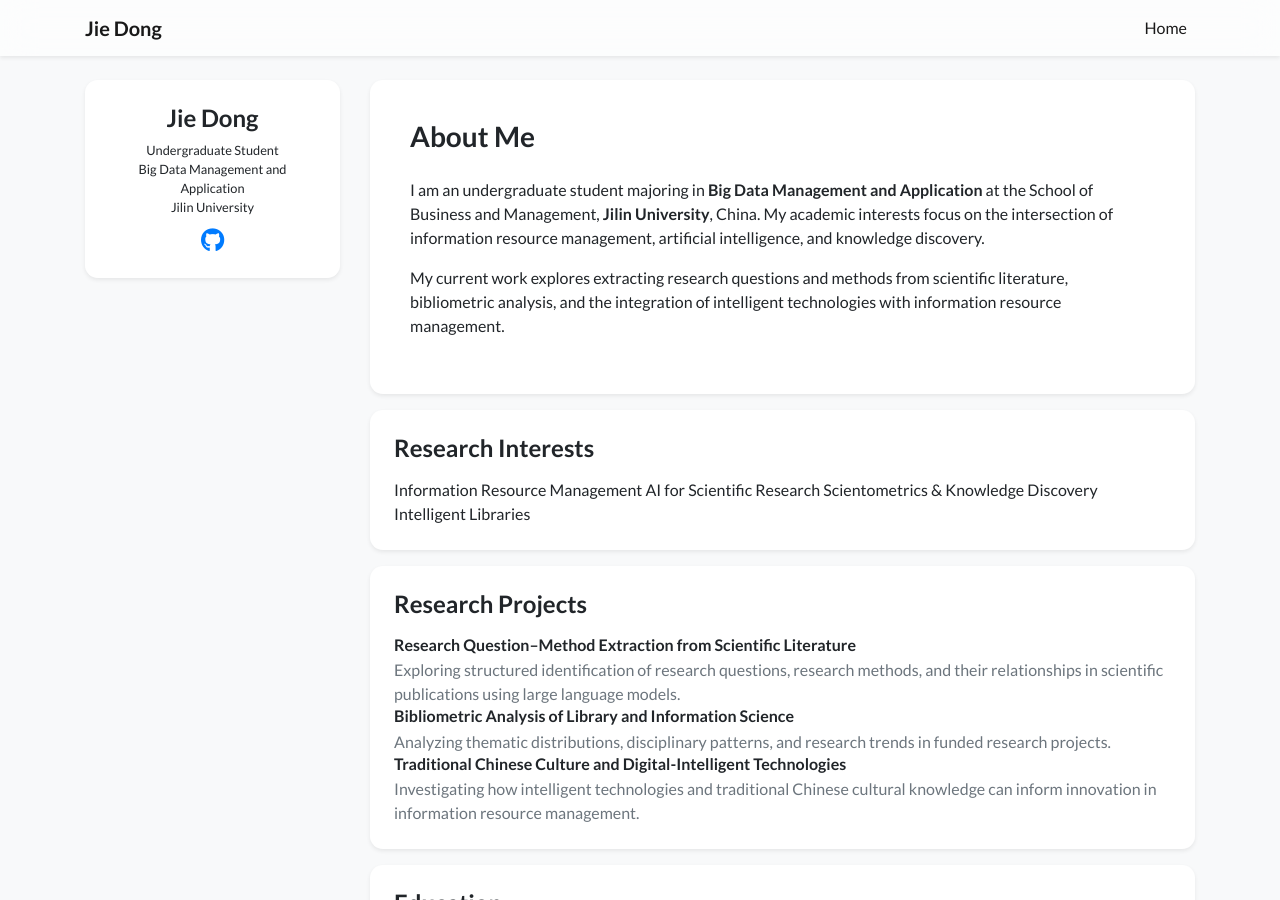
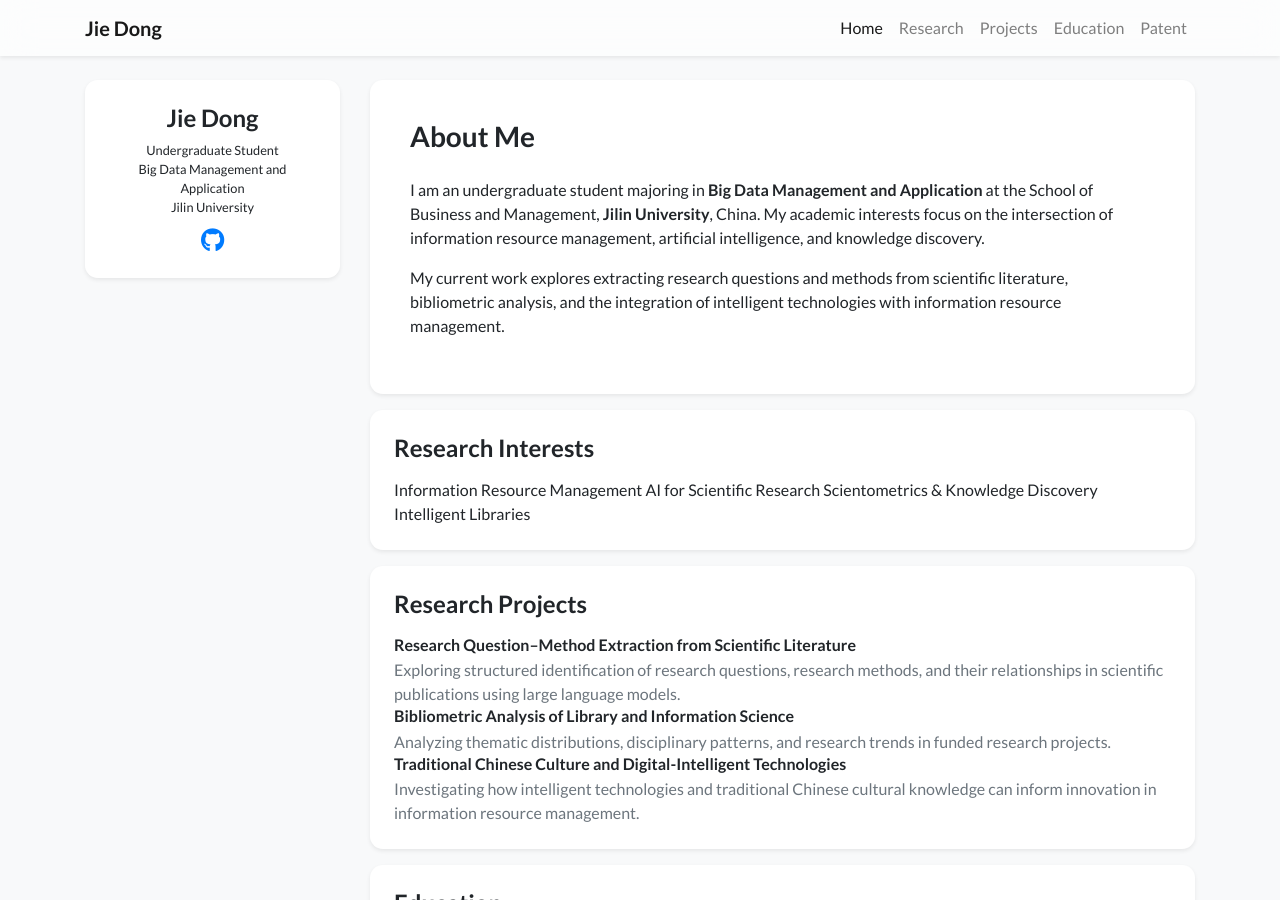
Before and after one commit to The-Tracker/The-Tracker.github.io, a Jekyll site: the page built from index.html, in a window 1280 px wide and 900 px high. Built offline with Jekyll 4.4.1, drawn with Linux system fonts in a browser that asks for light colours; nearby versions of some CDN libraries; a style sheet for code colours, icons or effects is not loaded.

Commit message:
Refine academic homepage: _includes/navbar.html

```diff
--- a/_includes/navbar.html
+++ b/_includes/navbar.html
@@ -1,17 +1,20 @@
 <nav class="navbar navbar-expand-sm navbar-light fixed-top mb-5 shadow-sm">
   <div class="{% if page.container_class %}{{ page.container_class }}{% else %}container-lg{% endif %}">
-        <a class="navbar-brand"><strong>{{site.data.profile.navbar_name}}</strong></a>
+    <a class="navbar-brand" href="{{ '/' | relative_url }}"><strong>{{ site.data.profile.navbar_name }}</strong></a>
     <button class="navbar-toggler" style="font-size: 1em; padding: 0.5em;" type="button" data-toggle="collapse" data-target="#navbarResponsive" aria-controls="navbarResponsive" aria-expanded="false" aria-label="Toggle navigation">
-            <i class="fas fa-map"></i> Menu
+      <i class="fas fa-bars"></i> Menu
     </button>
-
     <div class="collapse navbar-collapse" id="navbarResponsive">
       <ul class="navbar-nav ml-auto">
         {% for item in site.data.navigation.pages %}
-                <li class="nav-item {% if item.name == page.navbar_title or include.active_page == item.name %}active{% endif %}">
+        <li class="nav-item {% if item.name == page.navbar_title %}active{% endif %}">
           <a class="nav-link" href="{{ item.url | relative_url }}">{{ item.name }}</a>
         </li>
         {% endfor %}
+        <li class="nav-item"><a class="nav-link" href="{{ '/' | relative_url }}#research">Research</a></li>
+        <li class="nav-item"><a class="nav-link" href="{{ '/' | relative_url }}#projects">Projects</a></li>
+        <li class="nav-item"><a class="nav-link" href="{{ '/' | relative_url }}#education">Education</a></li>
+        <li class="nav-item"><a class="nav-link" href="{{ '/' | relative_url }}#patents">Patent</a></li>
       </ul>
     </div>
   </div>
```
Lines whose indentation alone changed are shown as unchanged.
